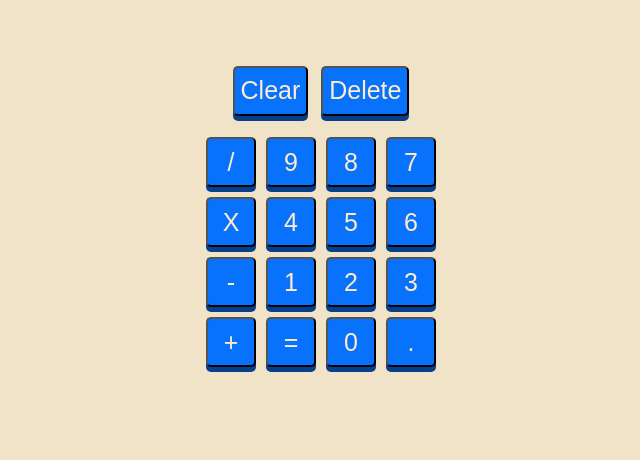
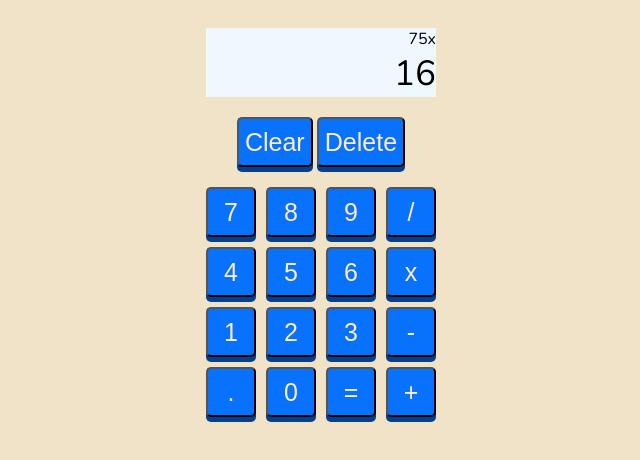
Before and after one commit to RJaime-jr/Calculator, a plain HTML site: page index.html in a window 1280 px wide. Shown: the whole page, without its empty margins (319-959 px from the left). Drawn offline with nearby package versions, Linux system fonts and the light colour scheme.

Commit message:
fixed some ui problems and worked on the display.

```diff
--- a/index.html
+++ b/index.html
@@ -10,43 +10,47 @@
     <body class="calculator">
 
         <div class="display-container">
-            <div class="previous-val"></div>
-            <div class="operation"></div>
-            <div class="current-val"></div>
+            <div class="secondary-display">
+            <div class="previous-val">75</div>
+            <div class="operation">x</div>
+            </div>
+            <div class="primary-display">
+            <div class="current-val">16</div>
+            </div>
         </div>
 
+
+
+          <!--Calculator Buttons Below-->
         <div class="secondary-button-container">
             <button class="button clear">Clear</button>
             <button class="button del">Delete</button>
         </div>
 
+
         <div class="button-container">
+            <button class="button num-7">7</button>
+            <button class="button num-8">8</button>
+            <button class="button num-9">9</button>
             <button class="button sym-div">/</button>
-            <button class="button num-9">9</button>
-            <button class="button num-8">8</button>
-            <button class="button num-7">7</button>
 
-            <button class="button sym-mltply">X</button>
             <button class="button num-4">4</button>
             <button class="button num-5">5</button>
             <button class="button num-6">6</button>
+            <button class="button sym-mltply">x</button>
 
-            <button class="button sym-minus">-</button>
             <button class="button num-1">1</button>
             <button class="button num-2">2</button>
             <button class="button num-3">3</button>
+            <button class="button sym-minus">-</button>
 
+            <button class="button sym-deci">.</button>
+            <button class="button num-0">0</button>
+            <button class="button sym-equ">=</button>
+            <button class="button sym-pls">+</button>
+        </div>
+            <!-- Calculator Buttons Above-->
 
-            <button class="button sym-pls">+</button>
-            <button class="button sym-equ">=</button>
-            <button class="button num-0">0</button>
-            <button class="button sym-deci">.</button>
-
-
-
-
-
-        </div>
     </body>
 
     <script src="script.js"></script>
--- a/styles.css
+++ b/styles.css
@@ -1,11 +1,11 @@
 
 html {
-    font-size: 50px;
+
     font-family: Nunito, sans-serif;
 
   }
 
-
+/* Button Style */
 .button {
     transition: transform 0.1s ease-out, box-shadow;
     font-size: 25px;
@@ -35,16 +35,35 @@ html {
 
   }
 
+
+  /*Display Screen Stles below*/
+.display-container{
+    display: flex;
+    flex-direction: column;
+    text-align: right;
+
+    font-size: 30 px;
+    width: 230px;
+    height: 69px;
+    background-color: aliceblue;
+}
+.current-val{
+    font-size: 35px
+}
+.secondary-display{
+    display: flex;
+    flex-direction: row;
+    justify-content: flex-end;
+
+}
+/*Calculator Button Styles Below*/
   .secondary-button-container{
 padding:20px;
   }
 
 .button-container{
-
     position: relative;
     display: grid;
     grid-template-columns: repeat(4, 1fr);
     grid-gap: 10px;
-
-
 }
```
